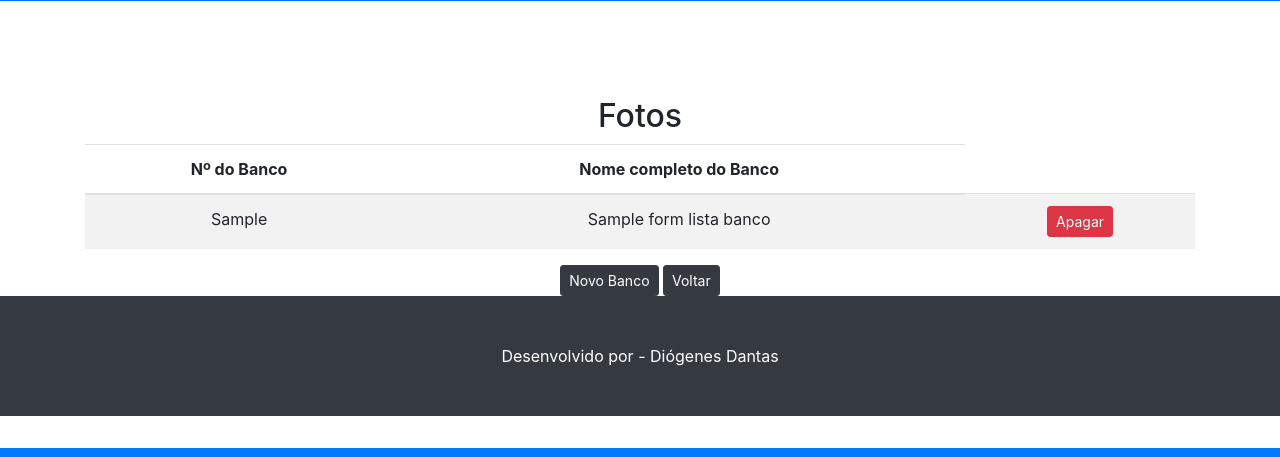
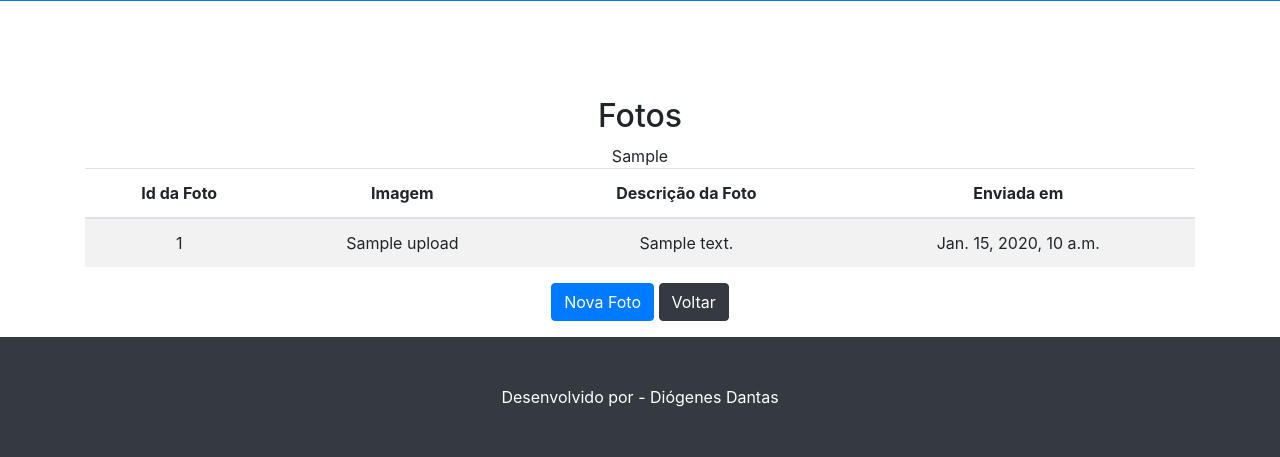
Before and after one commit to Doginnn/photobook, a Django app: template photobook/app/templates/lista_foto.html in a window 1280 px wide. Shown: the part 352-809 px from the top of the page. Run offline with Django 3.2, Linux system fonts and the light colour scheme; the template is opened without the code that fills it: most values are stand-ins (such as "Sample title", 1, 10 or a date in 2020); parts of the project's set-up code (start-up, migrations or seed data) failed here and were passed over; some libraries are stand-ins or nearby versions.

Commit message:
[UPD]Atualizando lista_foto.html

```diff
--- a/photobook/app/templates/lista_foto.html
+++ b/photobook/app/templates/lista_foto.html
@@ -4,34 +4,39 @@
 
 <div class="text-center">
     <h2 class="page-header text-center">Fotos</h2>
-    <table class="table table-responsive-lg table-striped" id="banco-table">
+    <table class="table table-striped">
         <thead>
             <tr>
-                <th>Nº do Banco</th>
-                <th>Nome completo do Banco</th>
+                <th>Id da Foto</th>
+                <th>Imagem</th>
+                <th>Descrição da Foto</th>
+                <th>Enviada em</th>
             </tr>
         </thead>
         <tbody>
             {% csrf_token %}
-            {% for form_lista_banco in form_lista_banco %}
+            {% for form_lista_foto in form_lista_foto %}
+            {{ form_lista_foto.as_p }}
             <tr>
-                <td>{{ form_lista_banco.numero_banco }}</td>
-                <td>{{ form_lista_banco.nome_banco }}</td>
-                <td><a type="button" class="btn btn-danger btn-sm fas fa-trash-alt"
-                        href="{% url 'deleta_banco' form_lista_banco.id %}">Apagar</a></td>
+                <td>{{ form_lista_foto.id }}</td>
+                <td>{{ form_lista_foto.upload }}</td>
+                <td>{{ form_lista_foto.description }}</td>
+                <td>{{ form_lista_foto.uploaded_at }}</td>
             </tr>
             {% empty %}
             <tr>
-                <td colspan="5" class="text-center text-white bg-gradient-danger">Nenhum novo Banco cadastrado</td>
+                <td colspan="5" class="text-center text-white bg-gradient-danger">Nenhuma Foto</td>
             </tr>
             {% endfor %}
         </tbody>
     </table>
-    <div class="btn-group">
-        <a type="button" class="btn btn-dark btn-sm" href="{% url 'cria_banco' %}">Novo Banco</a>
-    </div>
-    <div class="btn-group">
-        <a type="button" class="btn btn-dark btn-sm" href="{% url 'home' %}">Voltar</a>
+    <div class="form-group">
+        <div class="btn-group">
+            <a type="button" class="btn btn-primary" href="#">Nova Foto</a>
+        </div>
+        <div class="btn-group">
+            <a type="button" class="btn btn-dark" href="#">Voltar</a>
+        </div>
     </div>
 </div>
 
```
